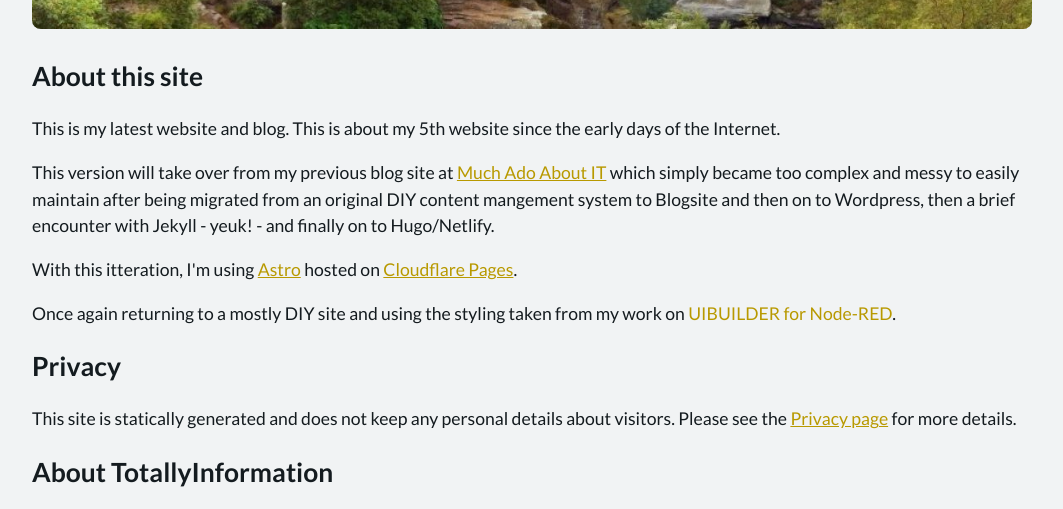
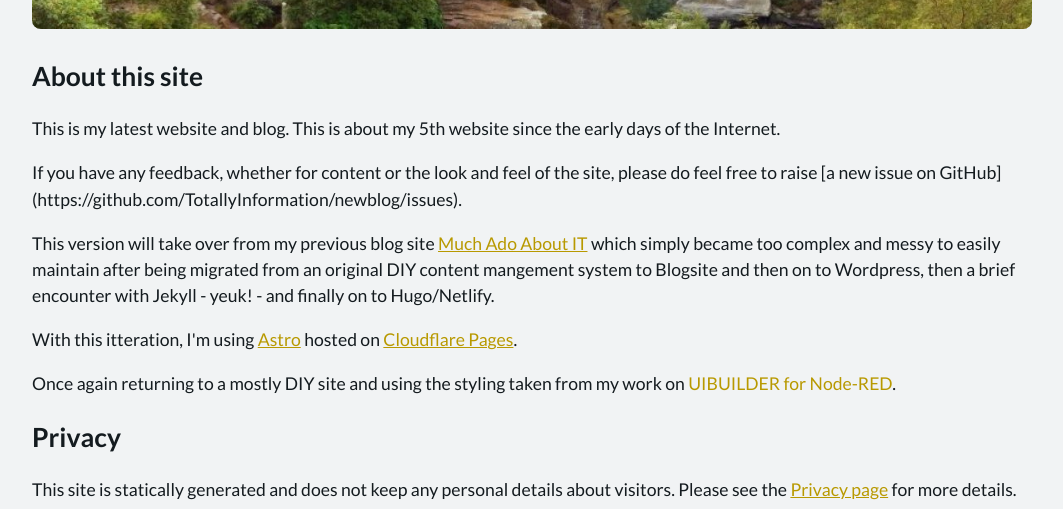
Before and after one commit to TotallyInformation/newblog, an Astro site: page /about in a window 1280 px wide. Shown: the part 212-721 px from the top of the page, without its empty margins (108-1171 px from the left). Built offline with nearby package versions, Linux system fonts and the light colour scheme; Astro itself is replaced by a stand-in of ours.

Commit message:
Add link to GH Issues for feedback

```diff
--- a/src/pages/about.astro
+++ b/src/pages/about.astro
@@ -18,7 +18,11 @@ pageMeta.subtitle = "... and my new GROWING Astro site!";
         This is my latest website and blog. This is about my 5th website since the early days of the Internet.
     </p>
     <p>
-        This version will take over from my previous blog site at <a href="https://it.knightnet.org.uk">Much Ado About IT</a> which
+        If you have any feedback, whether for content or the look and feel of the site, please do feel free to
+        raise [a new issue on GitHub](https://github.com/TotallyInformation/newblog/issues).
+    </p>
+    <p>
+        This version will take over from my previous blog site <a href="https://it.knightnet.org.uk">Much Ado About IT</a> which
         simply became too complex and messy to easily maintain after being migrated from an original DIY content mangement system to
         Blogsite and then on to Wordpress, then a brief encounter with Jekyll - yeuk! - and finally on to Hugo/Netlify.
     </p>
```
